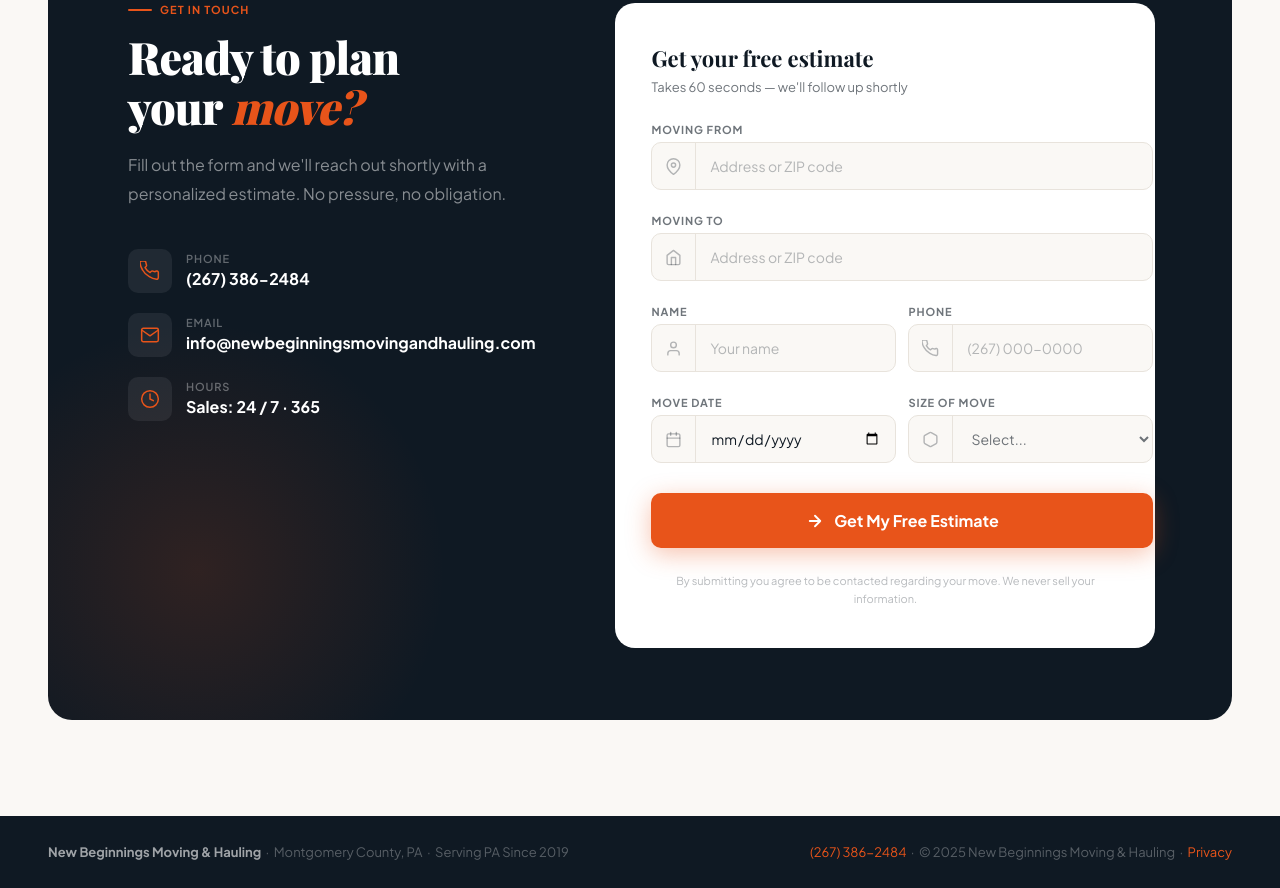
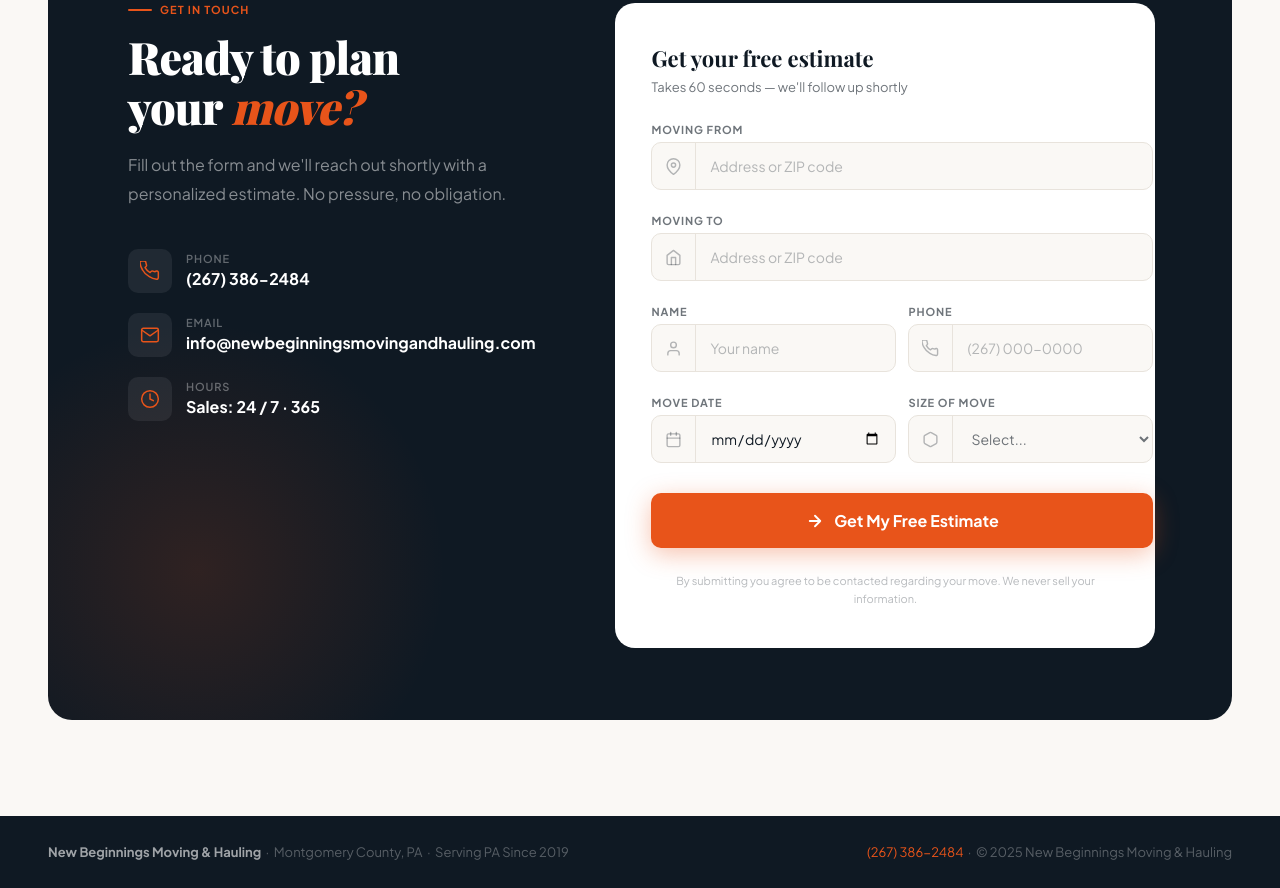
Before and after one commit to michaelcheers/landing_a6f9da239593ada98f3a8a028b1ecc8a04f619250f24170aa3c5f1bceaba69a9, a plain HTML site: page index.html in a window 1280 px wide. Shown: the part 6531-7419 px from the top of the page. Drawn offline with nearby package versions, Linux system fonts and the light colour scheme.

Commit message:
removed privacy link

```diff
--- a/index.html
+++ b/index.html
@@ -1810,7 +1810,6 @@
   <div>
     <a href="tel:+12673862484">(267) 386-2484</a>
     &nbsp;·&nbsp; &copy; 2025 New Beginnings Moving &amp; Hauling
-    &nbsp;·&nbsp; <a href="/privacy">Privacy</a>
   </div>
 </footer>
 
```
